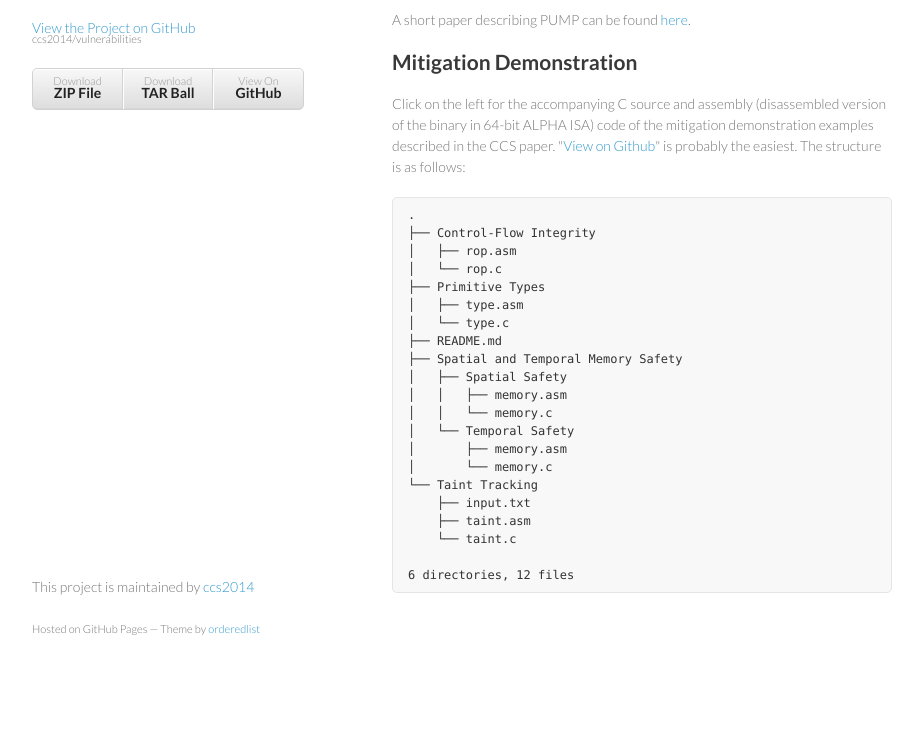
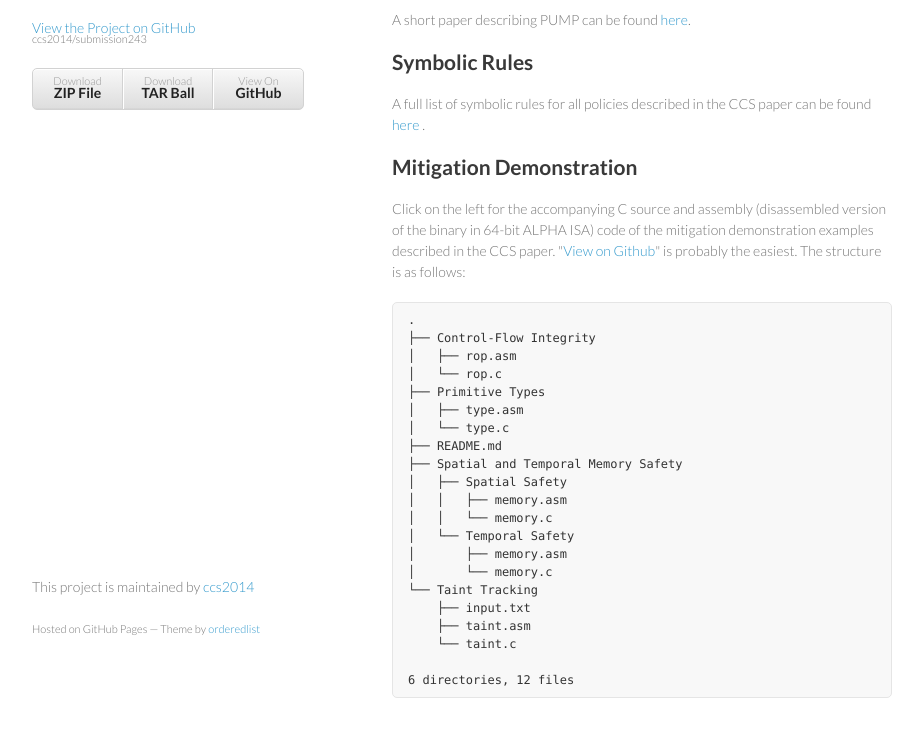
Before and after one commit to ccs2014/submission243, a plain HTML site: page index.html in a window 1280 px wide. Shown: the part 92-828 px from the top of the page, without its empty margins (178-1101 px from the left). Before the commit the page ends 800 px from the top, so only its background shows below. Drawn offline with Linux system fonts and the light colour scheme.

Commit message:
Create gh-pages branch via GitHub

```diff
--- a/index.html
+++ b/index.html
@@ -18,13 +18,13 @@
         <h1>Vulnerabilities</h1>
         <p></p>
 
-        <p class="view"><a href="https://github.com/ccs2014/vulnerabilities">View the Project on GitHub <small>ccs2014/vulnerabilities</small></a></p>
+        <p class="view"><a href="https://github.com/ccs2014/submission243">View the Project on GitHub <small>ccs2014/submission243</small></a></p>
 
 
         <ul>
-          <li><a href="https://github.com/ccs2014/vulnerabilities/zipball/master">Download <strong>ZIP File</strong></a></li>
-          <li><a href="https://github.com/ccs2014/vulnerabilities/tarball/master">Download <strong>TAR Ball</strong></a></li>
-          <li><a href="https://github.com/ccs2014/vulnerabilities">View On <strong>GitHub</strong></a></li>
+          <li><a href="https://github.com/ccs2014/submission243/zipball/master">Download <strong>ZIP File</strong></a></li>
+          <li><a href="https://github.com/ccs2014/submission243/tarball/master">Download <strong>TAR Ball</strong></a></li>
+          <li><a href="https://github.com/ccs2014/submission243">View On <strong>GitHub</strong></a></li>
         </ul>
       </header>
       <section>
@@ -32,6 +32,11 @@
 <a name="pump-workshop-version" class="anchor" href="#pump-workshop-version"><span class="octicon octicon-link"></span></a>PUMP Workshop Version</h2>
 
 <p>A short paper describing PUMP can be found <strong><a href="http://ccs2014.github.io/vulnerabilities/PUMP_workshop_anon.pdf">here</a></strong>.</p>
+
+<h2>
+<a name="symbolic-rules" class="anchor" href="#symbolic-rules"><span class="octicon octicon-link"></span></a>Symbolic Rules</h2>
+
+<p>A full list of symbolic rules for all policies described in the CCS paper can be found <strong><a href="http://ccs2014.github.io/submission243/symbolic_rules.pdf">here</a></strong> .</p>
 
 <h2>
 <a name="mitigation-demonstration" class="anchor" href="#mitigation-demonstration"><span class="octicon octicon-link"></span></a>Mitigation Demonstration</h2>
```
Also changed, not shown: params.json (+1 -1 lines).
